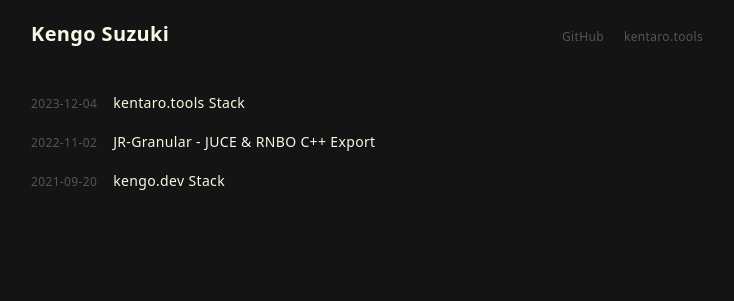
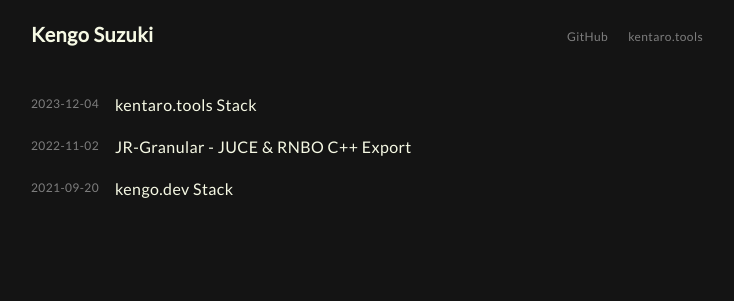
Before and after one commit to szkkng/kengo-dev, an Astro site: page / in a window 1280 px wide. Shown: the whole page, without its empty margins (273-1007 px from the left). Built offline with nearby package versions, Linux system fonts and the light colour scheme; Astro itself is replaced by a stand-in of ours; some packages are replaced by stand-ins of ours.

Commit message:
Add lato font

```diff
--- a/package.json
+++ b/package.json
@@ -13,6 +13,7 @@
     "@astrojs/check": "^0.7.0",
     "@astrojs/mdx": "^3.1.1",
     "@astrojs/tailwind": "^5.1.0",
+    "@fontsource/lato": "^5.0.21",
     "astro": "^4.10.2",
     "rehype-pretty-code": "^0.13.2",
     "tailwindcss": "^3.4.4",
--- a/src/layouts/Layout.astro
+++ b/src/layouts/Layout.astro
@@ -1,5 +1,6 @@
 ---
 import Header from '@components/Header.astro';
+import '@fontsource/lato';
 import '@styles/globals.css';
 const { title } = Astro.props;
 ---
--- a/src/styles/globals.css
+++ b/src/styles/globals.css
@@ -3,7 +3,7 @@
 @tailwind utilities;
 
 body {
-  @apply bg-matteBlack tracking-wide leading-relaxed text-sm;
+  @apply bg-matteBlack tracking-wide leading-relaxed;
 }
 
 ::selection {
@@ -34,7 +34,7 @@
 }
 
 .prose a {
-  @apply text-cream underline underline-offset-2 decoration-midGrey;
+  @apply text-cream underline underline-offset-2 decoration-midGrey/50;
 }
 
 .prose a:hover {
@@ -75,11 +75,11 @@
 }
 
 .prose li::marker {
-  @apply text-midGrey;
+  @apply text-midGrey/50;
 }
 
 .prose pre {
-  @apply bg-darkGrey/20 mb-6 border border-darkGrey/75 rounded overflow-x-auto p-4 text-xs;
+  @apply bg-darkGrey/20 mb-6 border border-darkGrey/75 rounded overflow-x-auto p-4 text-sm;
 }
 
 .prose figcaption[data-rehype-pretty-code-title] + pre {
--- a/tailwind.config.mjs
+++ b/tailwind.config.mjs
@@ -1,3 +1,5 @@
+import defaultTheme from 'tailwindcss/defaultTheme'
+
 /** @type {import('tailwindcss').Config} */
 export default {
   content: ['./src/**/*.{astro,html,js,jsx,md,mdx,svelte,ts,tsx,vue}'],
@@ -7,10 +9,13 @@
         cyan: '#6dd3ff',
         cream: '#f6f9e4',
         grey: '#a0a0a0',
-        midGrey: '#545555',
+        midGrey: '#7e7e7e',
         darkGrey: '#333333',
         matteBlack: '#141414',
         darkBlack: '#101010',
+      },
+      fontFamily: {
+        sans: ['Lato', ...defaultTheme.fontFamily.sans],
       },
     },
   },
```
Also changed, not shown: 1 other file.
